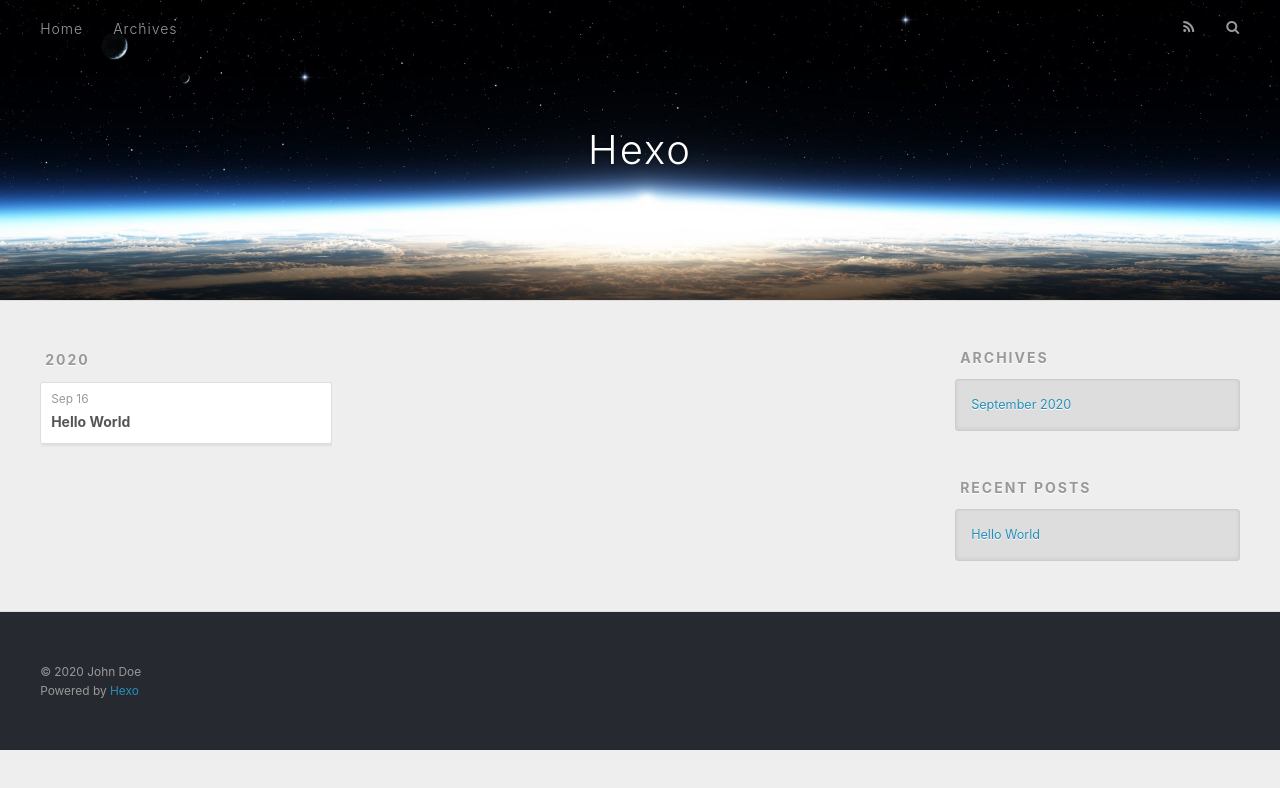
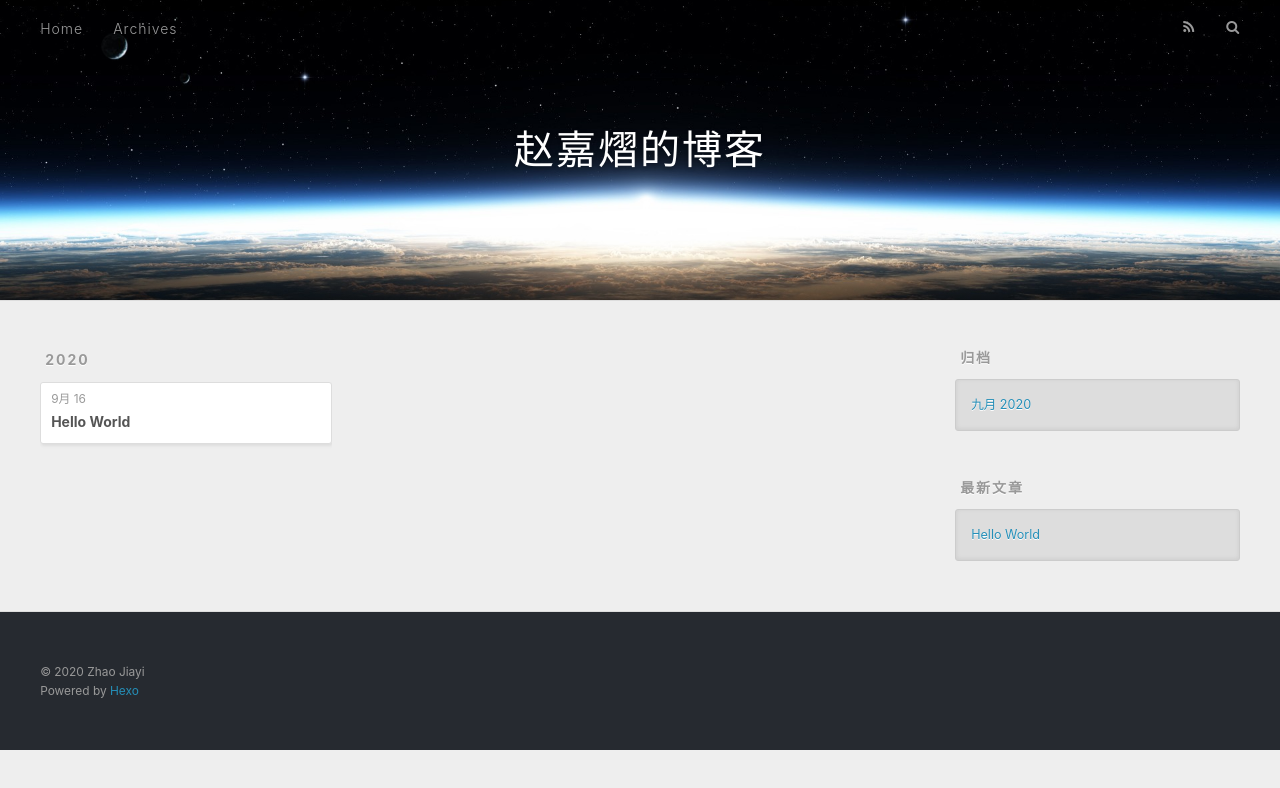
Before and after one commit to zhaojiayibjea/zhaojiayibjea.github.io, a plain HTML site: page archives/index.html in a window 1280 px wide. Drawn offline with nearby package versions, Linux system fonts and the light colour scheme.

Commit message:
Site updated: 2020-09-16 17:18:10

```diff
--- a/archives/index.html
+++ b/archives/index.html
@@ -5,17 +5,17 @@
 
 
 
-  <title>Archives | Hexo</title>
+  <title>归档 | 赵嘉熠的博客</title>
   <meta name="viewport" content="width=device-width, initial-scale=1, maximum-scale=1">
   <meta property="og:type" content="website">
-<meta property="og:title" content="Hexo">
+<meta property="og:title" content="赵嘉熠的博客">
 <meta property="og:url" content="http://example.com/archives/index.html">
-<meta property="og:site_name" content="Hexo">
-<meta property="og:locale" content="en_US">
-<meta property="article:author" content="John Doe">
+<meta property="og:site_name" content="赵嘉熠的博客">
+<meta property="og:locale" content="zh_CN">
+<meta property="article:author" content="Zhao Jiayi">
 <meta name="twitter:card" content="summary">
 
-    <link rel="alternate" href="/atom.xml" title="Hexo" type="application/atom+xml">
+    <link rel="alternate" href="/atom.xml" title="赵嘉熠的博客" type="application/atom+xml">
 
 
     <link rel="icon" href="/favicon.png">
@@ -36,7 +36,7 @@
   <div id="header-outer" class="outer">
     <div id="header-title" class="inner">
       <h1 id="logo-wrap">
-        <a href="/" id="logo">Hexo</a>
+        <a href="/" id="logo">赵嘉熠的博客</a>
       </h1>
 
     </div>
@@ -53,7 +53,7 @@
 
           <a id="nav-rss-link" class="nav-icon" href="/atom.xml" title="RSS Feed"></a>
 
-        <a id="nav-search-btn" class="nav-icon" title="Search"></a>
+        <a id="nav-search-btn" class="nav-icon" title="搜索"></a>
       </nav>
       <div id="search-form-wrap">
         <form action="//google.com/search" method="get" accept-charset="UTF-8" class="search-form"><input type="search" name="q" class="search-form-input" placeholder="Search"><button type="submit" class="search-form-submit">&#xF002;</button><input type="hidden" name="sitesearch" value="http://example.com"></form>
@@ -79,7 +79,7 @@
   <div class="archive-article-inner">
     <header class="archive-article-header">
       <a href="/2020/09/16/hello-world/" class="archive-article-date">
-  <time datetime="2020-09-16T08:42:09.491Z" itemprop="datePublished">Sep 16</time>
+  <time datetime="2020-09-16T08:42:09.491Z" itemprop="datePublished">9月 16</time>
 </a>
 
 
@@ -111,9 +111,9 @@
 
 
   <div class="widget-wrap">
-    <h3 class="widget-title">Archives</h3>
+    <h3 class="widget-title">归档</h3>
     <div class="widget">
-      <ul class="archive-list"><li class="archive-list-item"><a class="archive-list-link" href="/archives/2020/09/">September 2020</a></li></ul>
+      <ul class="archive-list"><li class="archive-list-item"><a class="archive-list-link" href="/archives/2020/09/">九月 2020</a></li></ul>
     </div>
   </div>
 
@@ -121,7 +121,7 @@
 
 
   <div class="widget-wrap">
-    <h3 class="widget-title">Recent Posts</h3>
+    <h3 class="widget-title">最新文章</h3>
     <div class="widget">
       <ul>
 
@@ -141,7 +141,7 @@
 
   <div class="outer">
     <div id="footer-info" class="inner">
-      &copy; 2020 John Doe<br>
+      &copy; 2020 Zhao Jiayi<br>
       Powered by <a href="http://hexo.io/" target="_blank">Hexo</a>
     </div>
   </div>
```
Also changed, not shown: 2020/09/16/hello-world/index.html (+12 -12 lines), archives/2020/09/index.html (+13 -13 lines), archives/2020/index.html (+13 -13 lines), index.html (+13 -13 lines).
